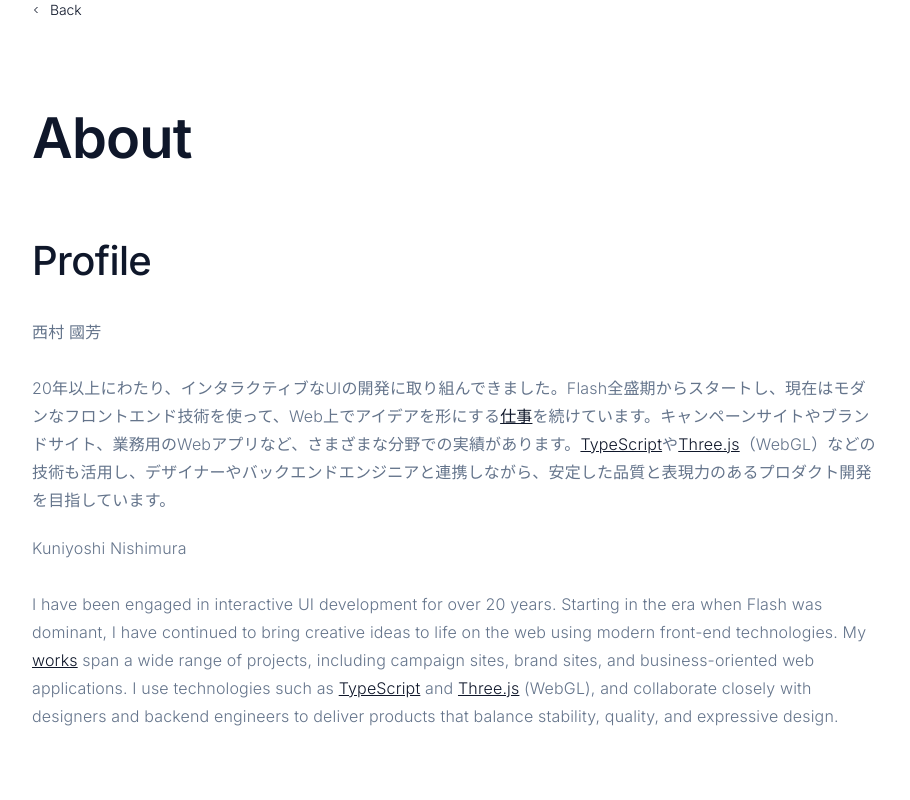
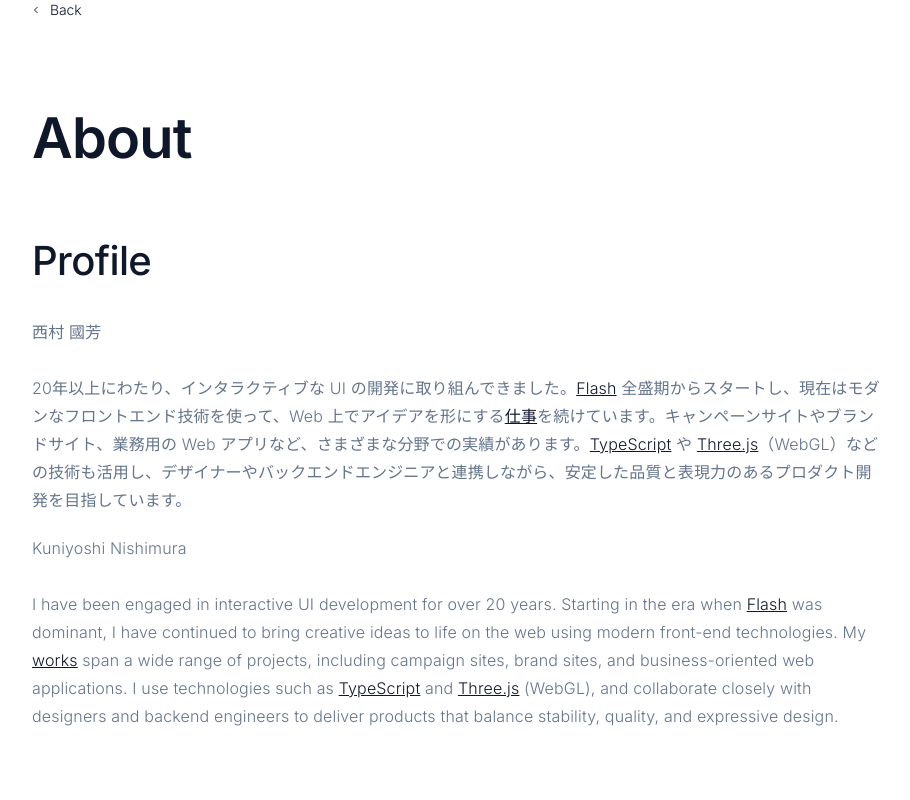
Before and after one commit to nishimura-studd/studd_2025, a Next.js app: page /about in a window 1280 px wide. Shown: the top 800 px of the page, without its empty margins (184-1094 px from the left). Built offline with nearby package versions, Linux system fonts and the light colour scheme; no server answers.

Commit message:
about スキルフィルタリングクエリ付きのリンクを設定（Flash に追加）

```diff
--- a/src/app/about/page.tsx
+++ b/src/app/about/page.tsx
@@ -31,10 +31,10 @@ export default function About() {
           <article>
             <h2 className="text-xl md:text-2xl" style={{color: 'var(--foreground)', lineHeight: '32px', transform: 'translateY(-3px)', marginBottom: '40px'}}>Profile</h2>
             <p className="text-sm md:text-base mb-10 md:mb-16 ml-3 md:ml-5" style={{color: 'var(--foreground-muted)', lineHeight: '28px', transform: 'translateY(-2px)'}}>
-            西村 國芳<br/><br/>20年以上にわたり、インタラクティブなUIの開発に取り組んできました。Flash全盛期からスタートし、現在はモダンなフロントエンド技術を使って、Web上でアイデアを形にする<Link href="/works" className="underline hover:opacity-70 transition-opacity duration-200" style={{color: 'var(--foreground)'}}>仕事</Link>を続けています。キャンペーンサイトやブランドサイト、業務用のWebアプリなど、さまざまな分野での実績があります。<Link href="/works?filter=TypeScript" className="underline hover:opacity-70 transition-opacity duration-200" style={{color: 'var(--foreground)'}}>TypeScript</Link>や<Link href="/works?filter=Three.js" className="underline hover:opacity-70 transition-opacity duration-200" style={{color: 'var(--foreground)'}}>Three.js</Link>（WebGL）などの技術も活用し、デザイナーやバックエンドエンジニアと連携しながら、安定した品質と表現力のあるプロダクト開発を目指しています。
+            西村 國芳<br/><br/>20年以上にわたり、インタラクティブな UI の開発に取り組んできました。<Link href="/works?filter=Flash" className="underline hover:opacity-70 transition-opacity duration-200" style={{color: 'var(--foreground)'}}>Flash</Link> 全盛期からスタートし、現在はモダンなフロントエンド技術を使って、Web 上でアイデアを形にする<Link href="/works" className="underline hover:opacity-70 transition-opacity duration-200" style={{color: 'var(--foreground)'}}>仕事</Link>を続けています。キャンペーンサイトやブランドサイト、業務用の Web アプリなど、さまざまな分野での実績があります。<Link href="/works?filter=TypeScript" className="underline hover:opacity-70 transition-opacity duration-200" style={{color: 'var(--foreground)'}}>TypeScript</Link> や <Link href="/works?filter=Three.js" className="underline hover:opacity-70 transition-opacity duration-200" style={{color: 'var(--foreground)'}}>Three.js</Link>（WebGL）などの技術も活用し、デザイナーやバックエンドエンジニアと連携しながら、安定した品質と表現力のあるプロダクト開発を目指しています。
             </p>
             <p className="text-sm md:text-base ml-3 md:ml-5" style={{color: 'var(--foreground-muted)', lineHeight: '28px', marginBottom: '0px', transform: 'translateY(-2px)'}}>
-            Kuniyoshi Nishimura<br/><br/>I have been engaged in interactive UI development for over 20 years. Starting in the era when Flash was dominant, I have continued to bring creative ideas to life on the web using modern front-end technologies. My <Link href="/works" className="underline hover:opacity-70 transition-opacity duration-200" style={{color: 'var(--foreground)'}}>works</Link> span a wide range of projects, including campaign sites, brand sites, and business-oriented web applications. I use technologies such as <Link href="/works?filter=TypeScript" className="underline hover:opacity-70 transition-opacity duration-200" style={{color: 'var(--foreground)'}}>TypeScript</Link> and <Link href="/works?filter=Three.js" className="underline hover:opacity-70 transition-opacity duration-200" style={{color: 'var(--foreground)'}}>Three.js</Link> (WebGL), and collaborate closely with designers and backend engineers to deliver products that balance stability, quality, and expressive design.
+            Kuniyoshi Nishimura<br/><br/>I have been engaged in interactive UI development for over 20 years. Starting in the era when <Link href="/works?filter=Flash" className="underline hover:opacity-70 transition-opacity duration-200" style={{color: 'var(--foreground)'}}>Flash</Link> was dominant, I have continued to bring creative ideas to life on the web using modern front-end technologies. My <Link href="/works" className="underline hover:opacity-70 transition-opacity duration-200" style={{color: 'var(--foreground)'}}>works</Link> span a wide range of projects, including campaign sites, brand sites, and business-oriented web applications. I use technologies such as <Link href="/works?filter=TypeScript" className="underline hover:opacity-70 transition-opacity duration-200" style={{color: 'var(--foreground)'}}>TypeScript</Link> and <Link href="/works?filter=Three.js" className="underline hover:opacity-70 transition-opacity duration-200" style={{color: 'var(--foreground)'}}>Three.js</Link> (WebGL), and collaborate closely with designers and backend engineers to deliver products that balance stability, quality, and expressive design.
             </p>
           </article>
 
```
